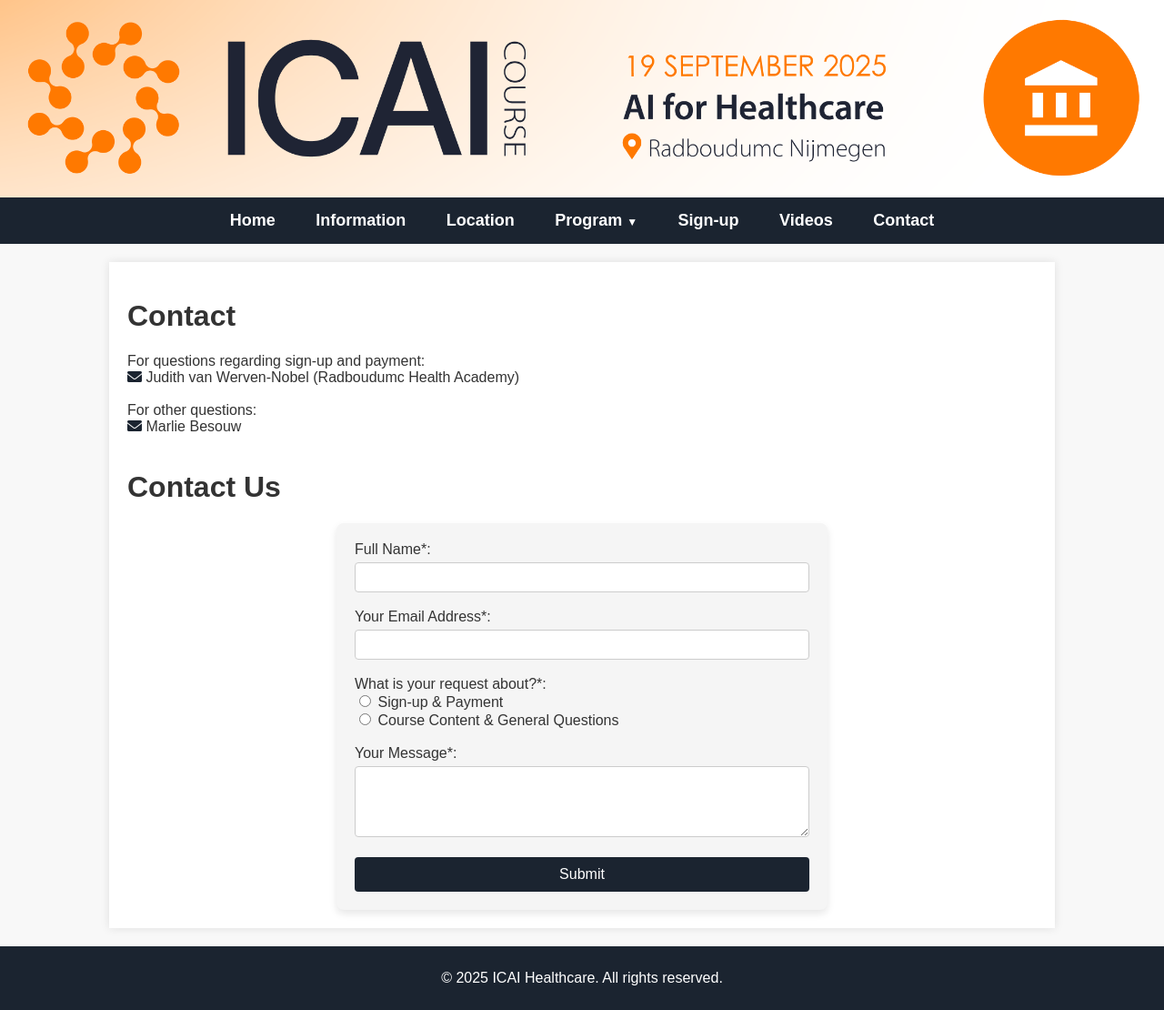
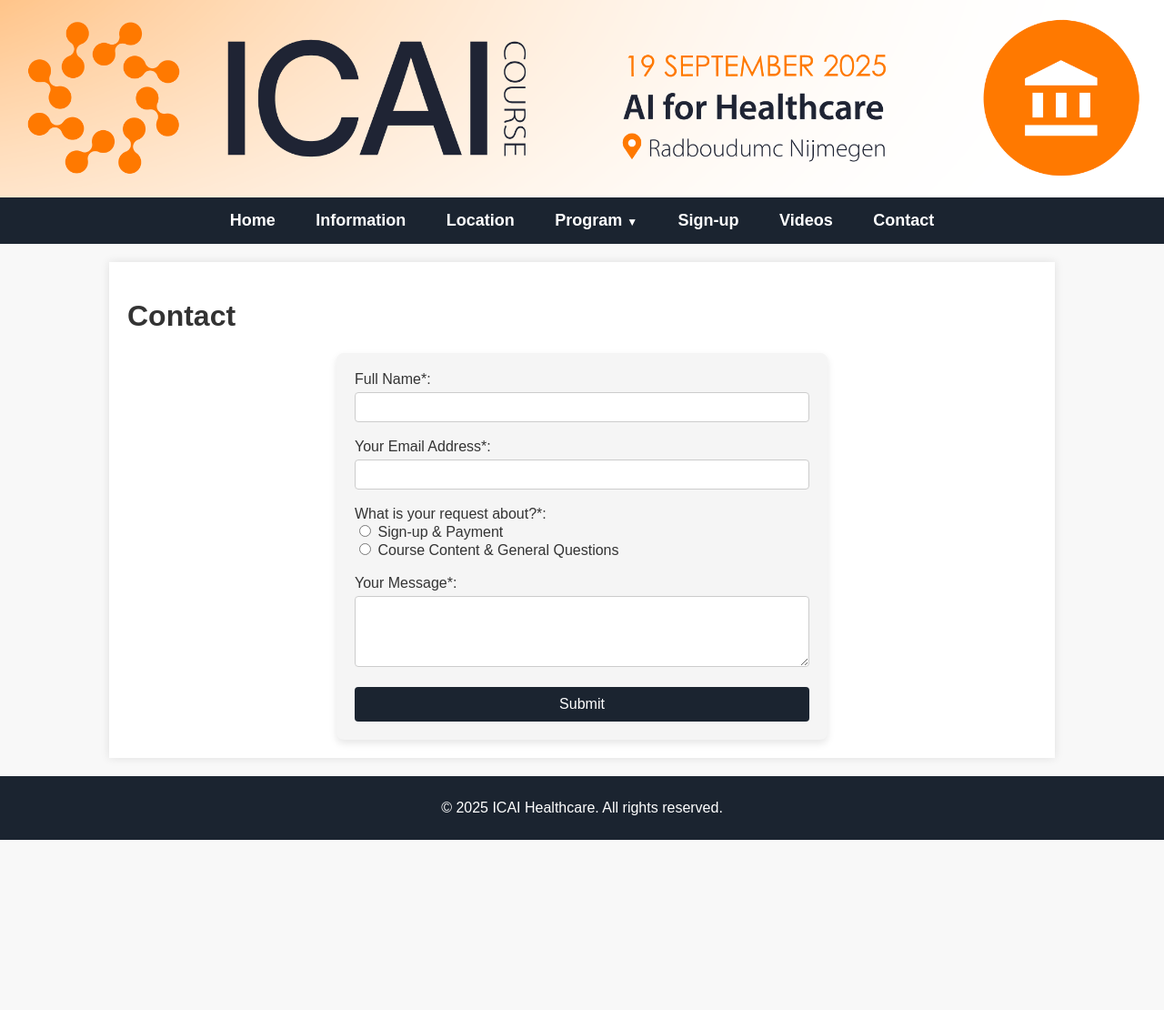
Before and after one commit to marliebesouw/marliebesouw.github.io, a Jekyll site: the page built from contact.md, in a window 1280 px wide. Shown: the whole page at 91% size. Built offline with Jekyll 4.4.1, drawn with Linux system fonts in a browser that asks for light colours; after the commit the page ends 923 px from its top, so only the background shows below that.

Commit message:
Finalized contact form and sign up page (register interest)

```diff
--- a/contact.md
+++ b/contact.md
@@ -3,7 +3,7 @@
 title: Contact
 ---
 
-# Contact
+<!-- # Contact
 
 <div class="content">
 
@@ -20,11 +20,11 @@
 Marlie Besouw <br>
 
 <br>
-</div>
+</div> -->
 
 
 
-# Contact Us
+# Contact
 
 <div class="content">
     <div id="formContainer">
```
Also changed, not shown: sign-up.md (+3 -0 lines).
